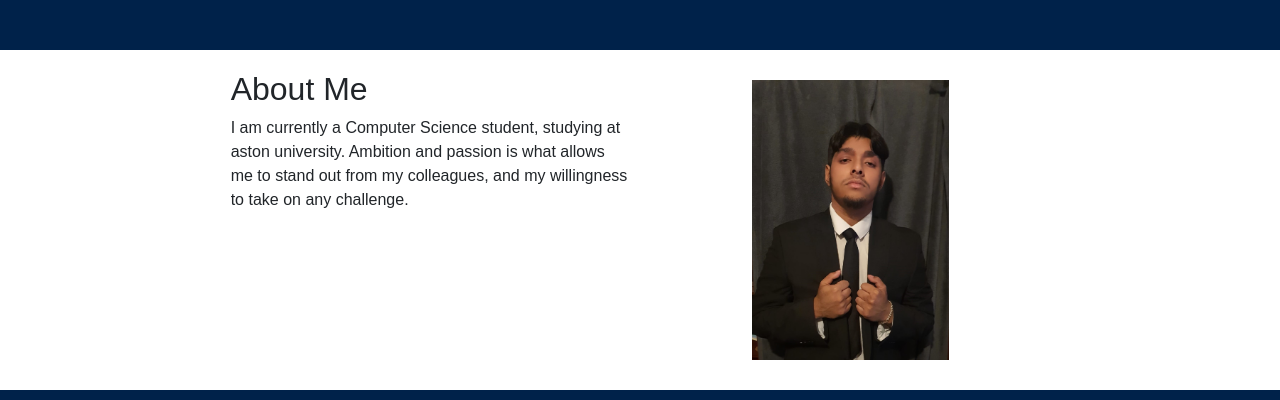
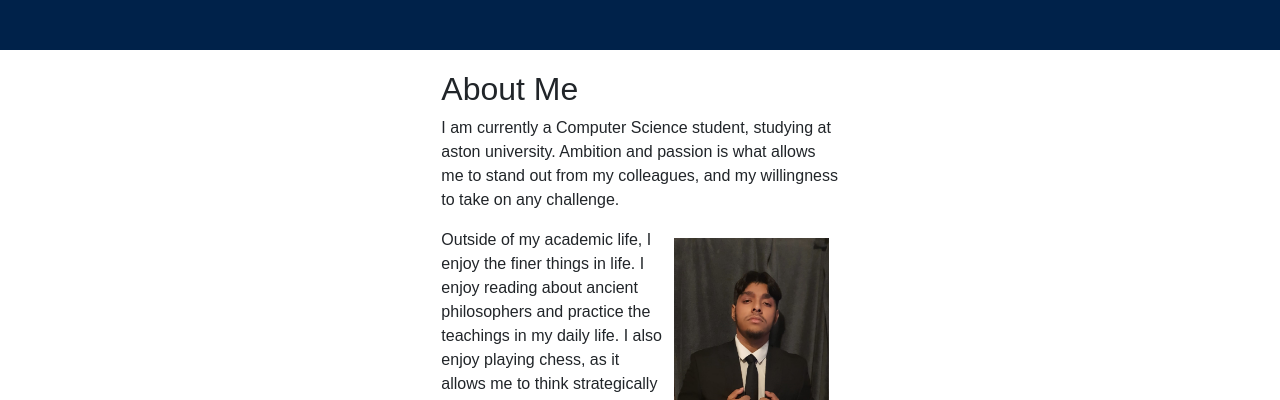
Before and after one commit to spunsosig/spunsosig.github.io, a website: page index.html in a window 1280 px wide. Shown: the part 910-1310 px from the top of the page. Drawn offline with nearby package versions, Linux system fonts and the light colour scheme.

Commit message:
added to about me section

```diff
--- a/css/style.css
+++ b/css/style.css
@@ -17,7 +17,7 @@ body{
 
 .navbar-brand{
     padding-right: 20px;
-    padding-left: 30vw;
+    padding-left: 25vw;
 }
 
 .center-page{
@@ -59,7 +59,7 @@ br {
 
 .myImage{
     padding: 10px;
-    height: 300px;
+    height: 30vh;
     width: auto;
     display: block;
     margin: auto;
--- a/index.html
+++ b/index.html
@@ -83,9 +83,13 @@
       ></a>
     </div>
 
-    <div class="container-fluid about-me">
+    <div
+      class="container-fluid about-me"
+      data-aos="zoom-in"
+      data-aos-duration="500"
+    >
       <div class="row justify-content-center" style="height: auto">
-        <div class="col-4" class="about-me-text">
+        <div class="col-md-4" class="about-me-text">
           <h1
             id="about-me"
             style="font-size: 4vh"
@@ -103,16 +107,27 @@
             university. Ambition and passion is what allows me to stand out from
             my colleagues, and my willingness to take on any challenge.
           </p>
-          <br /><br />
-        </div>
-        <div class="col-4 justify-content-center">
           <img
             data-aos="fade-left"
             data-aos-duration="1000"
             class="myImage"
             src="images/me.jpg"
             alt=""
+            style="float: right"
+            ;
           />
+          <p
+            data-aos="fade-right"
+            data-aos-duration="1000"
+            style="font-size: 2vh"
+          >
+            Outside of my academic life, I enjoy the finer things in life. I
+            enjoy reading about ancient philosophers and practice the teachings
+            in my daily life. I also enjoy playing chess, as it allows me to
+            think strategically and plan ahead, and gets the competitive juices
+            flowing. I am also a social person and enjoy making people laugh.
+          </p>
+          <br /><br />
         </div>
       </div>
     </div>
```
